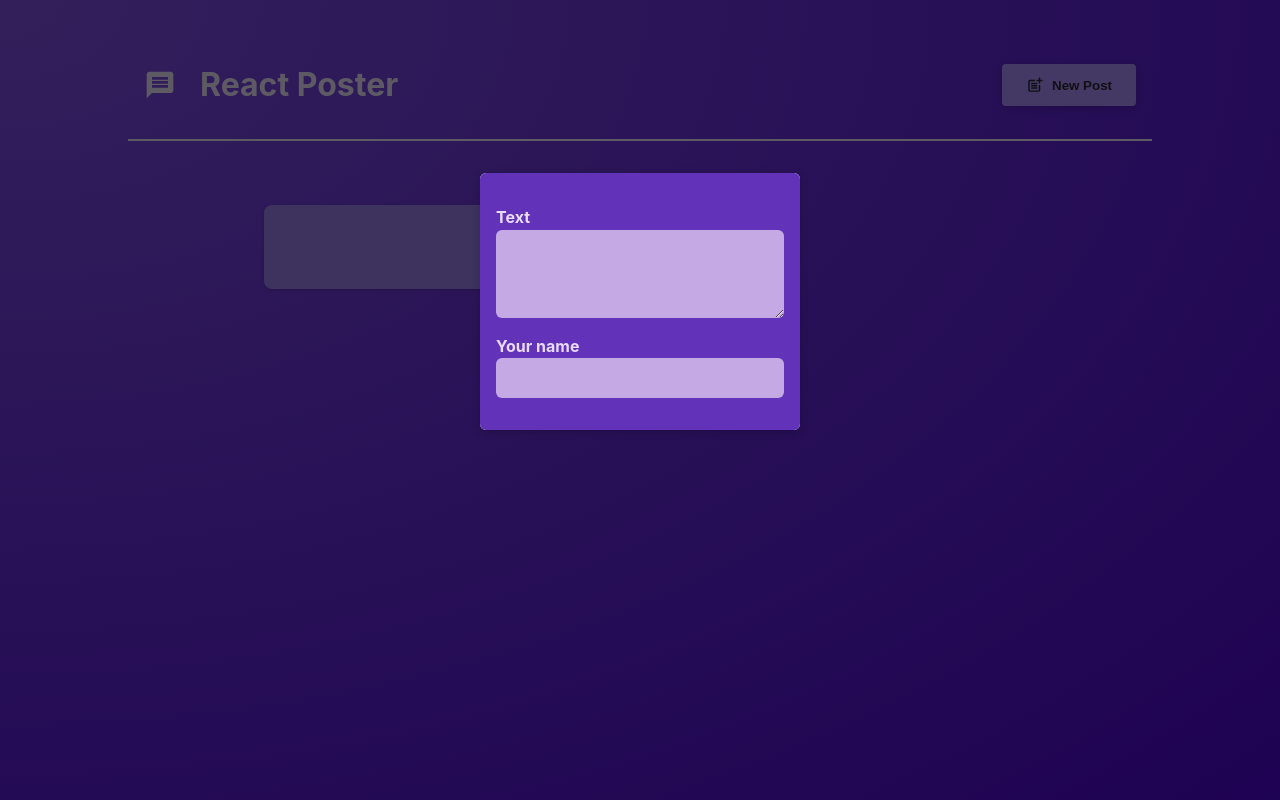
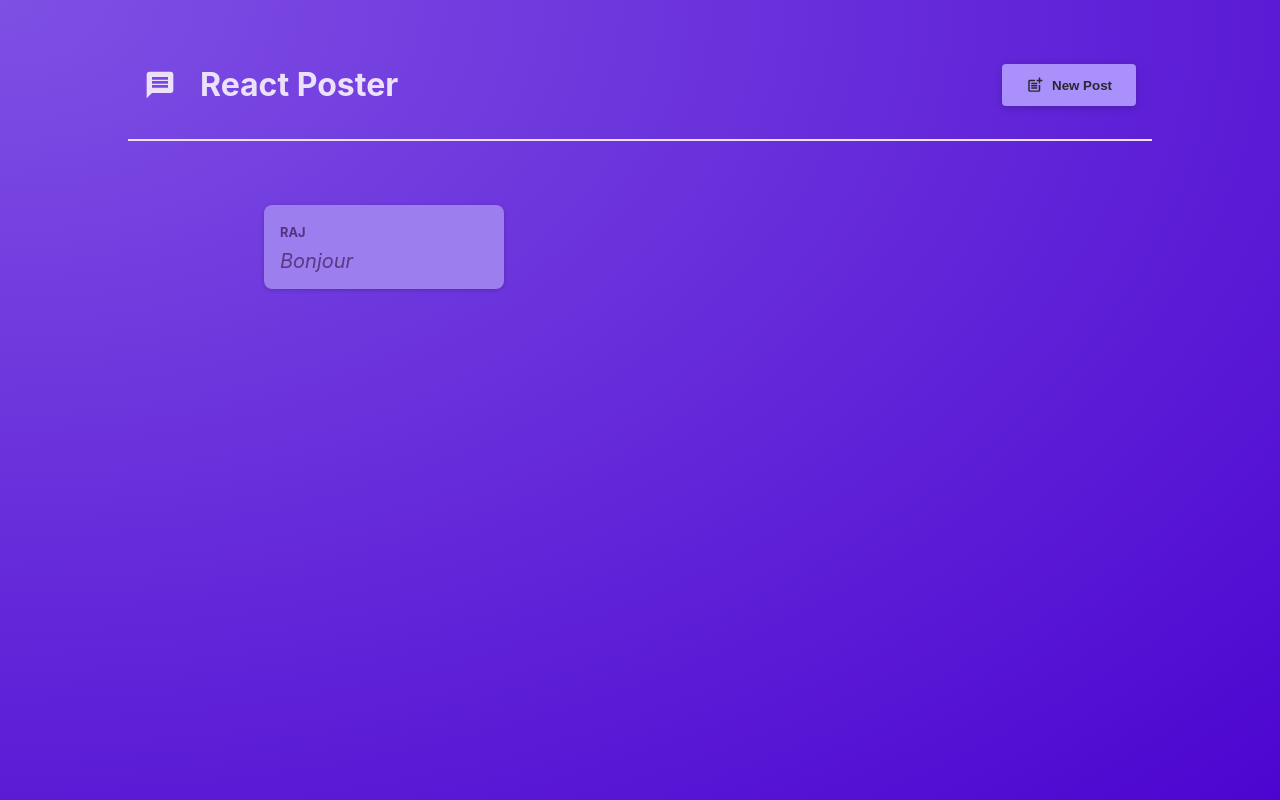
Before and after one commit to ChitraRajasekaran/Reactcc, a React (Vite) app: page / in a window 1280 px wide. Built offline with nearby package versions, Linux system fonts and the light colour scheme.

Commit message:
More statemanagement and adding Buttons to the form

```diff
--- a/src/App.jsx
+++ b/src/App.jsx
@@ -3,7 +3,8 @@
 import MainHeader from "./components/MainHeader";
 
 function App() {
-  const[modalIsVisible,setModalIsVisible] = useState(true);
+  const[modalIsVisible,setModalIsVisible] = useState(false);
+
   function showModalHandler() {
     setModalIsVisible(true);
   }
@@ -12,9 +13,9 @@
   }
   return (
     <>
-      <MainHeader />
+      <MainHeader onCreatePost={showModalHandler}/>
       <main>
-        <PostsList isPosting={modalIsVisible} />
+        <PostsList isPosting={modalIsVisible} onStopPosting = {hideModalHandler}/>
       </main>
     </>
   );
--- a/src/components/NewPost.jsx
+++ b/src/components/NewPost.jsx
@@ -1,16 +1,41 @@
+import { useState } from 'react';
 import classes from './NewPost.module.css';
 
-function NewPost(props) {
+function NewPost(onCancel) {
+  const [enteredBody,setEnteredBody] = useState('');
+  const [enteredAuthor,setEnteredAuthor] = useState('');
+
+
+
+  function bodyChangeHandler(event) {
+      setEnteredBody(event.target.value);
+  }
+  function authorChangeHandler(event) {
+      setEnteredAuthor(event.target.value);
+  }
+
+  function submitHandler(event) {
+    event.preventDefault();
+    const postDate = {
+      body: enteredBody,
+      author: enteredAuthor
+    };
+    onCancel();
+  }
 
   return (
-    <form className={classes.form}>
+    <form className={classes.form} onSubmit = {submitHandler}>
       <p>
         <label htmlFor="body">Text</label>
-        <textarea id="body" required rows={3} onChange={props.onBodyChange}/>
+        <textarea id="body" required rows={3} onChange={bodyChangeHandler}/>
       </p>
       <p>
         <label htmlFor="name">Your name</label>
-        <input type="text" id="name" required onChange = {props.onAuthorChange}/>
+        <input type="text" id="name" required onChange = {authorChangeHandler}/>
+      </p>
+      <p classes = {classes.actions}>
+        <button type = "button" onClick={onCancel}>Cancel</button>
+        <button>Submit</button>
       </p>
     </form>
   );
--- a/src/components/PostsList.jsx
+++ b/src/components/PostsList.jsx
@@ -5,32 +5,18 @@
 import Modal from './Modal';
 import classes from './PostsList.module.css'
 
-function PostsList(props) {
-    const[modalIsVisible,setModalIsVisible] = useState(true);
-    const [enteredBody,setEnteredBody] = useState('');
-    const [enteredAuthor,setEnteredAuthor] = useState('');
+function PostsList({isPosting, onStopPosting}) {
 
-    function hideModalHandler() {
-        setModalIsVisible(false);
-    }
-
-    function bodyChangeHandler(event) {
-        setEnteredBody(event.target.value);
-    }
-    function authorChangeHandler(event) {
-        setEnteredAuthor(event.target.value);
-    }
     return (
     <>
-        {modalIsVisible ? (
-        <Modal onClose={hideModalHandler}>
+        {isPosting ? (
+        <Modal onClose={onStopPosting}>
             <NewPost
-            onBodyChange = {bodyChangeHandler}
-            onAuthorChange = {authorChangeHandler}/>
+            onCancel = {onStopPosting}
+            />
         </Modal>
         ) : false}
         <ul className={classes.posts}>
-        <Post author= {enteredAuthor} body={enteredBody}/>
         <Post author='Raj' body='Bonjour'/>
         </ul>
     </>
```
